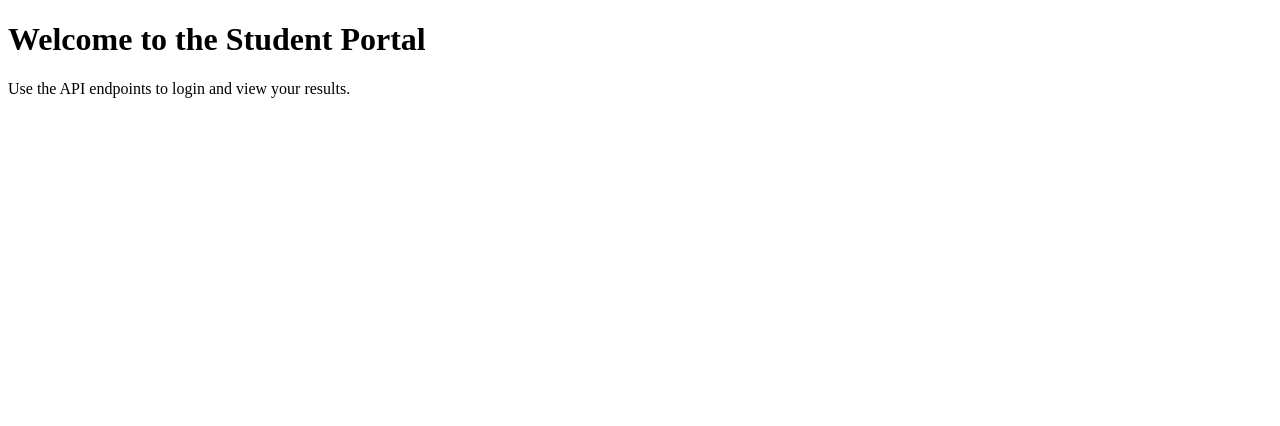
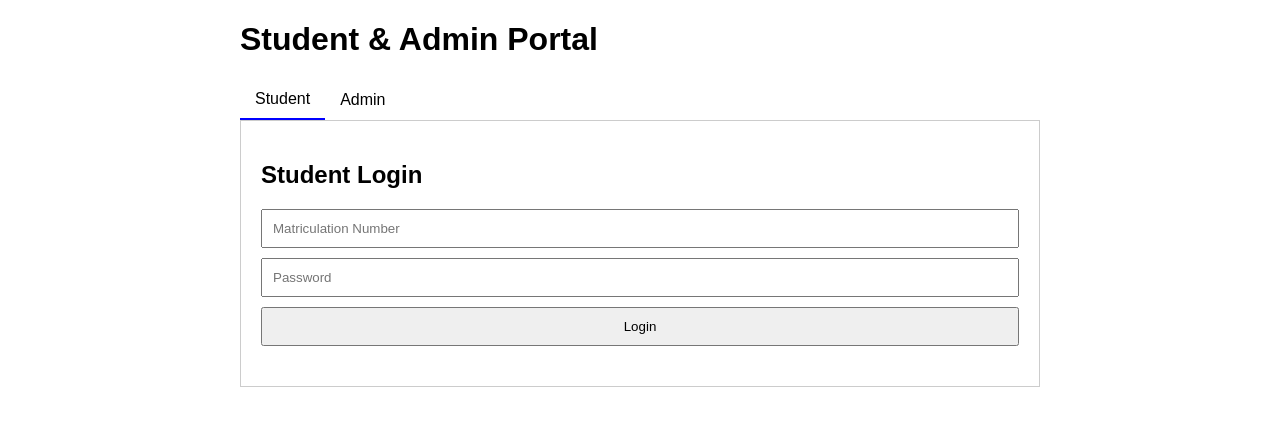
Before and after one commit to Emeritus1-code/improved-journey, a Flask app: page / in a window 1280 px wide. Shown: the top 426 px of the page. Run offline with Flask 3, Linux system fonts and the light colour scheme.

Commit message:
feat: Add a frontend for the student and admin portal
This commit introduces a new frontend for the application, replacing the placeholder `index.html` with a single-page application.

The new frontend provides a user-friendly interface for both students and admins:
- A tabbed interface to switch between Student and Admin views.
- An admin view with a form to upload student results via a CSV or Excel file. The generated passwords for new students are displayed after a successful upload.
- A student view with a login form. After logging in, students can see their course results and their calculated CGPA.

The frontend is built with HTML, CSS, and vanilla JavaScript, and it communicates with the existing Flask backend using the `fetch` API.

```diff
--- a/templates/index.html
+++ b/templates/index.html
@@ -3,10 +3,128 @@
 <head>
     <meta charset="UTF-8">
     <meta name="viewport" content="width=device-width, initial-scale=1.0">
-    <title>Student Portal</title>
+    <title>Student & Admin Portal</title>
+    <style>
+        body { font-family: sans-serif; margin: 20px; }
+        .container { max-width: 800px; margin: auto; }
+        .tabs { display: flex; border-bottom: 1px solid #ccc; }
+        .tab-button { background: none; border: none; padding: 10px 15px; cursor: pointer; font-size: 16px; }
+        .tab-button.active { border-bottom: 2px solid blue; }
+        .tab-content { display: none; padding: 20px; border: 1px solid #ccc; border-top: none; }
+        .tab-content.active { display: block; }
+        form { display: flex; flex-direction: column; gap: 10px; }
+        input, button { padding: 10px; }
+        table { width: 100%; border-collapse: collapse; margin-top: 20px; }
+        th, td { border: 1px solid #ddd; padding: 8px; text-align: left; }
+        th { background-color: #f2f2f2; }
+        #results, #passwords { margin-top: 20px; }
+    </style>
 </head>
 <body>
-    <h1>Welcome to the Student Portal</h1>
-    <p>Use the API endpoints to login and view your results.</p>
+    <div class="container">
+        <h1>Student & Admin Portal</h1>
+        <div class="tabs">
+            <button class="tab-button active" onclick="openTab('studentTab')">Student</button>
+            <button class="tab-button" onclick="openTab('adminTab')">Admin</button>
+        </div>
+
+        <div id="studentTab" class="tab-content active">
+            <h2>Student Login</h2>
+            <form id="loginForm">
+                <input type="text" id="matric" placeholder="Matriculation Number" required>
+                <input type="password" id="password" placeholder="Password" required>
+                <button type="submit">Login</button>
+            </form>
+            <div id="results"></div>
+        </div>
+
+        <div id="adminTab" class="tab-content">
+            <h2>Admin - Upload Results</h2>
+            <form id="uploadForm">
+                <input type="file" id="file" accept=".csv, .xlsx" required>
+                <button type="submit">Upload</button>
+            </form>
+            <div id="passwords"></div>
+        </div>
+    </div>
+
+    <script>
+        function openTab(tabName) {
+            var i, tabcontent, tablinks;
+            tabcontent = document.getElementsByClassName("tab-content");
+            for (i = 0; i < tabcontent.length; i++) {
+                tabcontent[i].style.display = "none";
+            }
+            tablinks = document.getElementsByClassName("tab-button");
+            for (i = 0; i < tablinks.length; i++) {
+                tablinks[i].className = tablinks[i].className.replace(" active", "");
+            }
+            document.getElementById(tabName).style.display = "block";
+            event.currentTarget.className += " active";
+        }
+
+        document.getElementById('loginForm').addEventListener('submit', function(event) {
+            event.preventDefault();
+            const matric = document.getElementById('matric').value;
+            const password = document.getElementById('password').value;
+            const resultsDiv = document.getElementById('results');
+
+            fetch('/api/login', {
+                method: 'POST',
+                headers: { 'Content-Type': 'application/json' },
+                body: JSON.stringify({ matric, password })
+            })
+            .then(response => {
+                if (!response.ok) {
+                    throw new Error('Invalid credentials');
+                }
+                return response.json();
+            })
+            .then(data => {
+                let coursesHtml = '<h3>Your Results</h3><table><tr><th>Course</th><th>CA</th><th>Exam</th><th>Total</th><th>Grade</th><th>Unit</th></tr>';
+                data.courses.forEach(course => {
+                    coursesHtml += `<tr><td>${course.name}</td><td>${course.ca}</td><td>${course.exam}</td><td>${course.total}</td><td>${course.grade}</td><td>${course.unit}</td></tr>`;
+                });
+                coursesHtml += '</table>';
+                coursesHtml += `<h4>CGPA: ${data.cgpa}</h4>`;
+                resultsDiv.innerHTML = coursesHtml;
+            })
+            .catch(error => {
+                resultsDiv.innerHTML = `<p style="color: red;">${error.message}</p>`;
+            });
+        });
+
+        document.getElementById('uploadForm').addEventListener('submit', function(event) {
+            event.preventDefault();
+            const fileInput = document.getElementById('file');
+            const passwordsDiv = document.getElementById('passwords');
+            const formData = new FormData();
+            formData.append('file', fileInput.files[0]);
+
+            fetch('/admin/upload', {
+                method: 'POST',
+                body: formData
+            })
+            .then(response => {
+                if (!response.ok) {
+                    throw new Error('File upload failed');
+                }
+                return response.text();
+            })
+            .then(csvData => {
+                let tableHtml = '<h3>Generated Passwords</h3><table><tr><th>Matric</th><th>Password</th></tr>';
+                const rows = csvData.trim().split('\n').slice(1);
+                rows.forEach(row => {
+                    const [matric, password] = row.split(',');
+                    tableHtml += `<tr><td>${matric}</td><td>${password}</td></tr>`;
+                });
+                tableHtml += '</table>';
+                passwordsDiv.innerHTML = tableHtml;
+            })
+            .catch(error => {
+                passwordsDiv.innerHTML = `<p style="color: red;">${error.message}</p>`;
+            });
+        });
+    </script>
 </body>
 </html>
```
